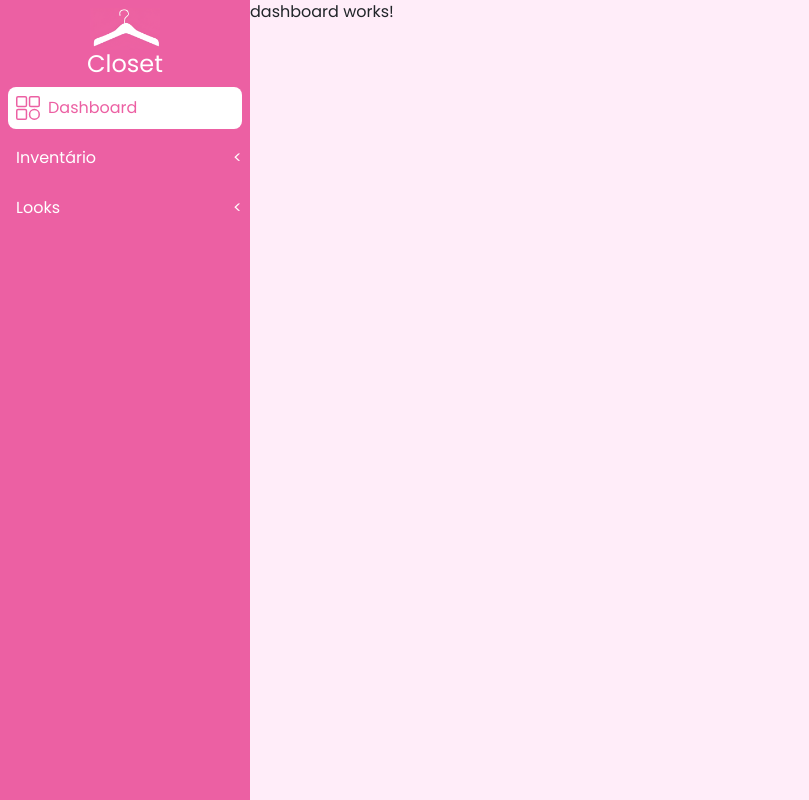
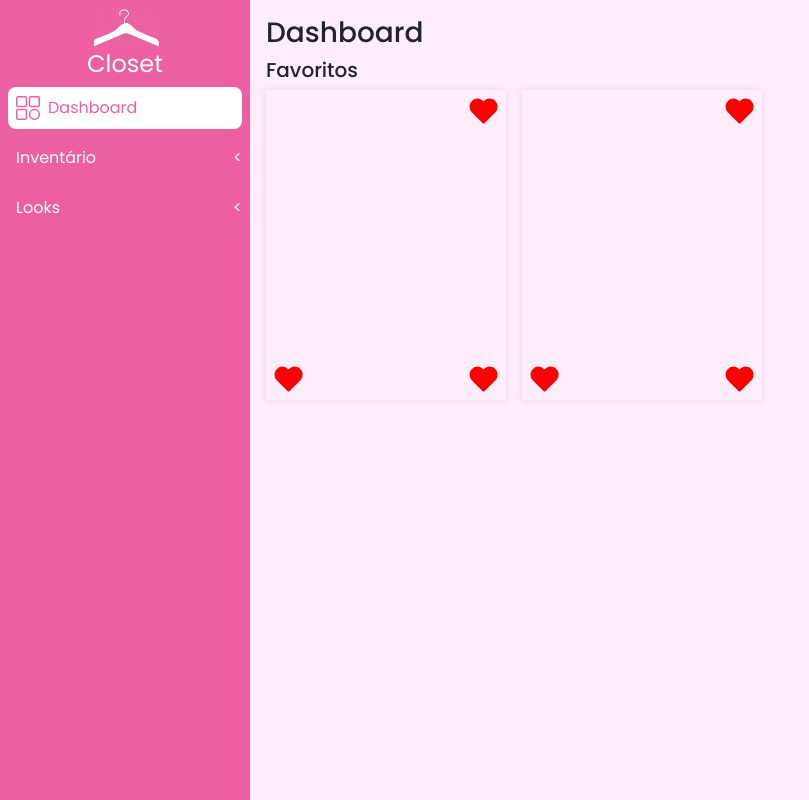
Before and after one commit to dev-jakki/closet, an Angular app: page /#/dashboard in a window 1280 px wide. Shown: the whole page, without its empty margins (0-809 px from the left). Built offline with nearby package versions, Linux system fonts and the light colour scheme.

Commit message:
feat: cards de favoritos

```diff
--- a/src/app/app.component.html
+++ b/src/app/app.component.html
@@ -1,4 +1,6 @@
 <main class="d-flex">
   <app-sidebar />
-  <router-outlet />
+  <section class="p-3">
+    <router-outlet />
+  </section>
 </main>
--- a/src/app/app.module.ts
+++ b/src/app/app.module.ts
@@ -6,12 +6,14 @@ import { AppComponent } from './app.component';
 import { SidebarComponent } from './shared/components/sidebar/sidebar.component';
 import { DashboardComponent } from './pages/dashboard/dashboard.component';
 import { LooksComponent } from './pages/looks/looks.component';
+import { CardFavoriteComponent } from './shared/components/card-favorite/card-favorite.component';
 
 @NgModule({
   declarations: [
     AppComponent,
     SidebarComponent,
     DashboardComponent,
+    CardFavoriteComponent,
   ],
   imports: [
     BrowserModule,
--- a/src/app/pages/dashboard/dashboard.component.html
+++ b/src/app/pages/dashboard/dashboard.component.html
@@ -1 +1,10 @@
-<p>dashboard works!</p>
+<section class="dashboard">
+  <h3>Dashboard</h3>
+
+  <h5>Favoritos</h5>
+
+  <div class="dashboard__cards-favoritos">
+    <app-card-favorite></app-card-favorite>
+    <app-card-favorite></app-card-favorite>
+  </div>
+</section>
--- a/src/app/pages/dashboard/dashboard.component.scss
+++ b/src/app/pages/dashboard/dashboard.component.scss
@@ -0,0 +1,4 @@
+.dashboard__cards-favoritos {
+  display: flex;
+  column-gap: 16px;
+}
--- a/src/app/pages/dashboard/dashboard.component.ts
+++ b/src/app/pages/dashboard/dashboard.component.ts
@@ -4,8 +4,6 @@ import { Component } from '@angular/core';
   selector: 'app-dashboard',
   standalone: false,
   templateUrl: './dashboard.component.html',
-  styleUrl: './dashboard.component.scss'
+  styleUrl: './dashboard.component.scss',
 })
-export class DashboardComponent {
-
-}
+export class DashboardComponent {}
--- /dev/null
+++ b/src/app/shared/components/card-favorite/card-favorite.component.html
@@ -0,0 +1,8 @@
+<div class="card-favorito">
+  <img src="/assets/icons/heart.svg" />
+
+  <div class="card-favorito__footer">
+    <img src="/assets/icons/heart.svg" />
+    <img src="/assets/icons/heart.svg" />
+  </div>
+</div>
--- /dev/null
+++ b/src/app/shared/components/card-favorite/card-favorite.component.scss
@@ -0,0 +1,21 @@
+.card-favorito {
+  width: clamp(240px, 240px, 240px);
+  height: 310px;
+  box-shadow: 0 0 8px rgba(0, 0, 0, 0.1);
+  position: relative;
+
+  > img {
+    padding: 8px;
+    position: absolute;
+    right: 0;
+  }
+
+  &__footer {
+    width: 100%;
+    position: absolute;
+    bottom: 0;
+    padding: 8px;
+    display: flex;
+    justify-content: space-between;
+  }
+}
```
Also changed, not shown: src/app/shared/components/card-favorite/card-favorite.component.ts (added, +9 -0 lines), public/assets/icons/heart.svg (added), 1 other file (tests, documents, lock files or other folders).
